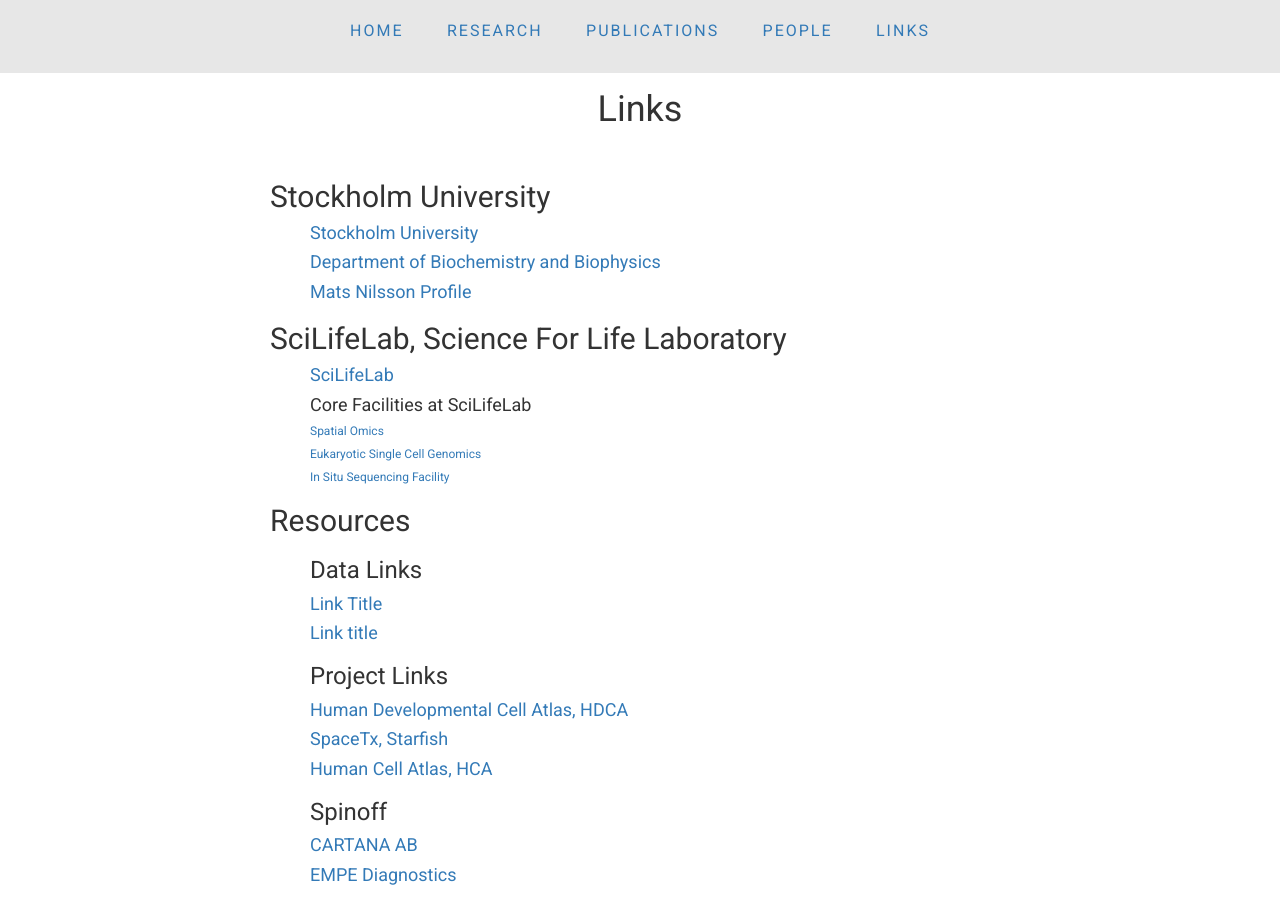
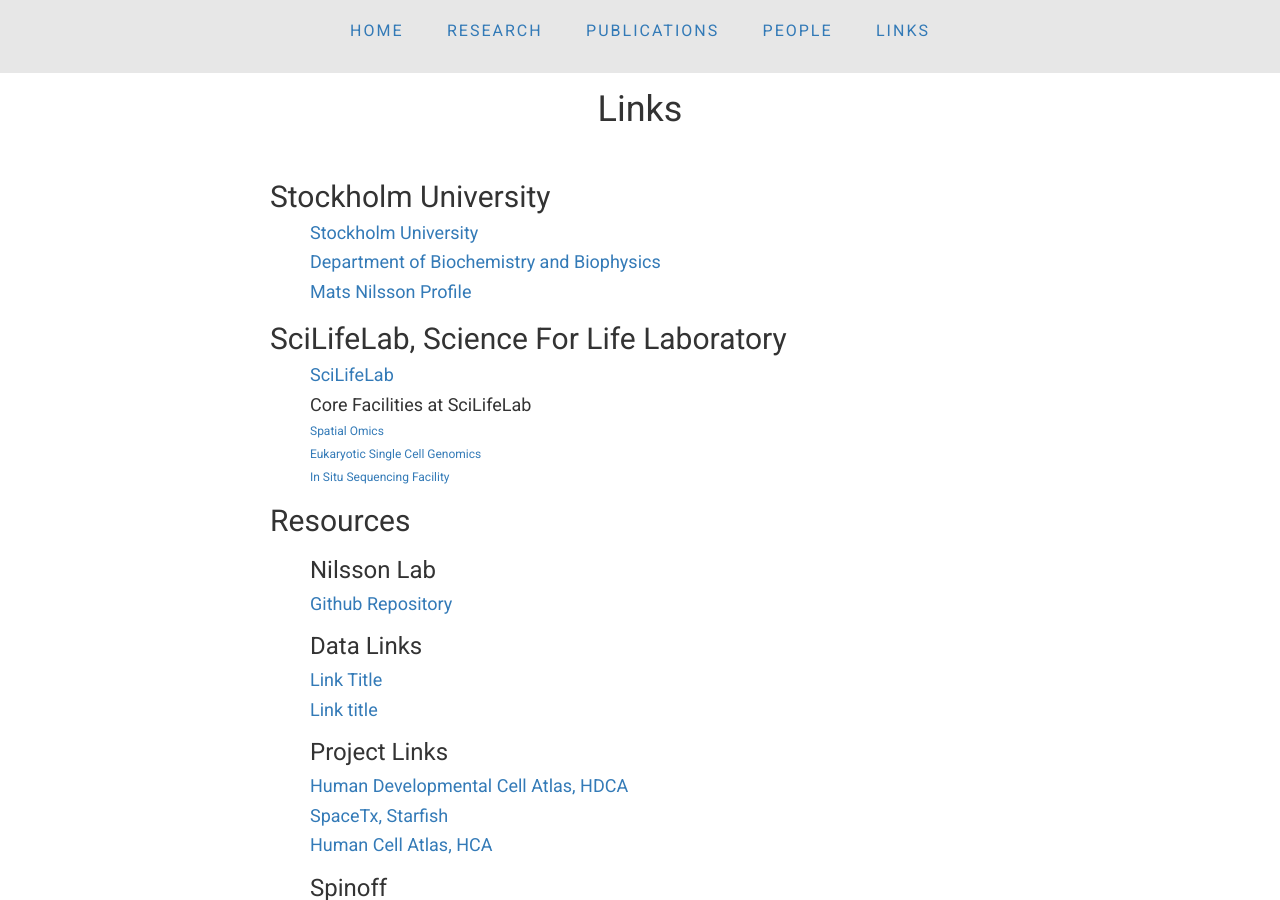
Before and after one commit to flintott/NilssonLab, a Jekyll site: the page links/index.html, which Jekyll copies as it is, in a window 1280 px wide and 900 px high. Built offline with Jekyll 4.4.1, drawn with Linux system fonts in a browser that asks for light colours.

Commit message:
Update index.html

```diff
--- a/links/index.html
+++ b/links/index.html
@@ -52,6 +52,8 @@
 
           <h2>Resources</h2>
 	    <ul class="posts">
+	      <h3>Nilsson Lab</h3>
+	        <h4><a href="https://github.com/Moldia">Github Repository</a></h4>
 	      <h3>Data Links</h3>
 	        <h4><a href="">Link Title</a></h4>
 		<h4><a href="">Link title</a></h4>
```
